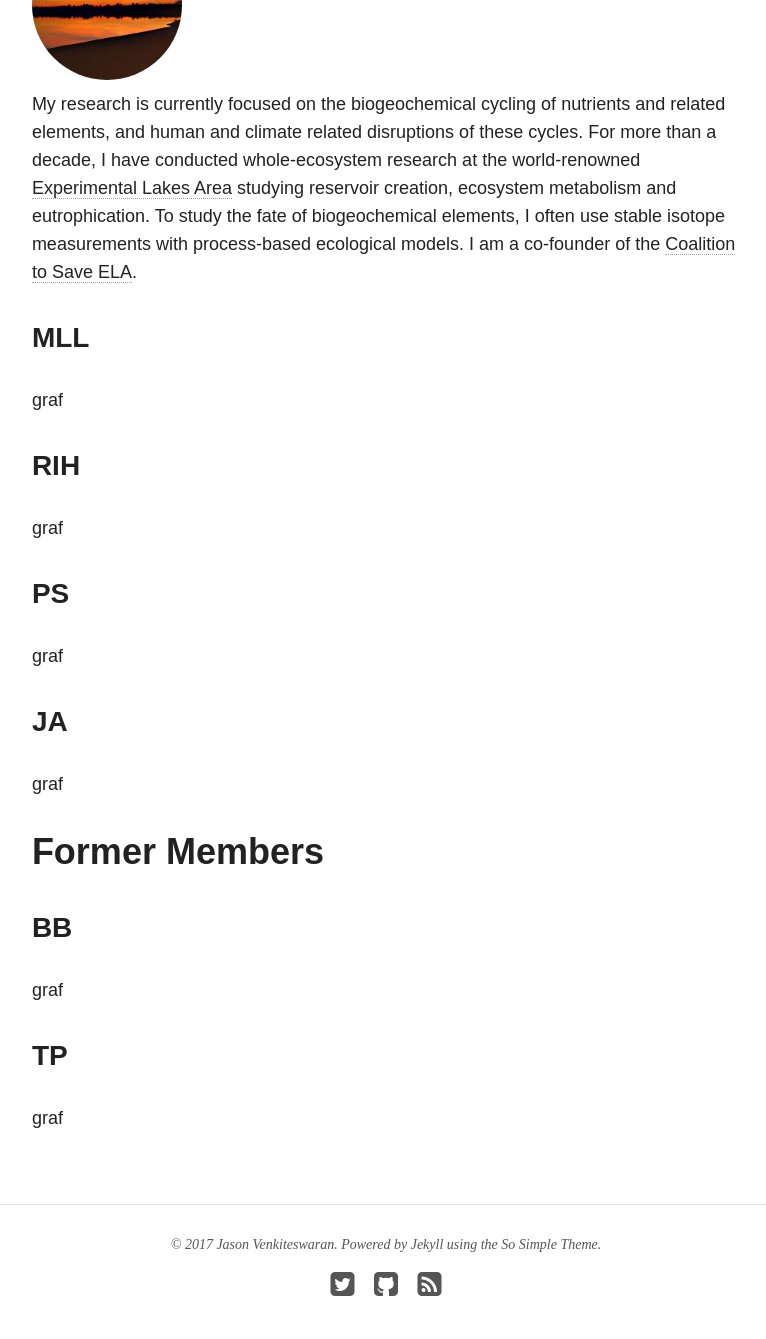
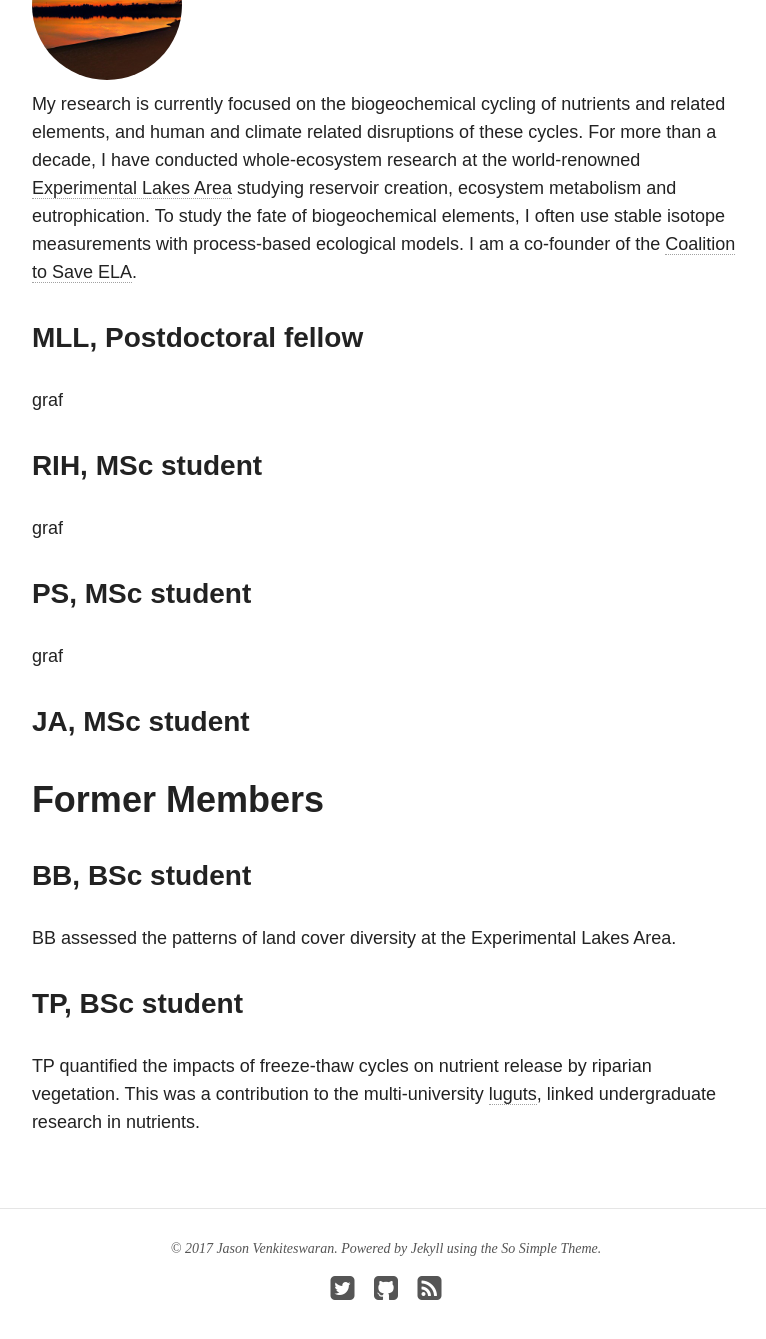
Before and after one commit to jjvenky/jjvenky.github.io, a Jekyll site: the page built from people/index.md, in a window 1280 px wide and 1400 px high, scrolled down 819 px. Shown: the top 1339 px of the window, without its empty margins (254-1020 px from the left). Built offline with Jekyll 4.4.1, drawn with Linux system fonts in a browser that asks for light colours; nearby versions of some CDN libraries.

Commit message:
More content for people

```diff
--- a/people/index.md
+++ b/people/index.md
@@ -11,28 +11,27 @@ permalink: /people/
 <img src="../images/bio-photo.jpg" class="bio-photo">
 My research is currently focused on the biogeochemical cycling of nutrients and related elements, and human and climate related disruptions of these cycles. For more than a decade,  I have conducted whole-ecosystem research at the world-renowned <a href="https://www.wlu.ca/academics/faculties/faculty-of-arts/faculty-profiles/jason-venkiteswaran/index.html#https://www.iisd.org/ela/">Experimental Lakes Area</a> studying reservoir creation, ecosystem metabolism and eutrophication. To study the fate of biogeochemical elements, I often use stable isotope measurements with process-based ecological models. I am a co-founder of the <a href="https://saveela.org">Coalition to Save ELA</a>.
 
-<h3> MLL </h3>
+<h3> MLL, Postdoctoral fellow </h3>
 
 graf
 
-<h3> RIH </h3>
+<h3> RIH, MSc student </h3>
 
 graf
 
-<h3> PS </h3>
+<h3> PS, MSc student </h3>
 
 graf
 
-<h3> JA </h3>
+<h3> JA, MSc student </h3>
 
-graf
 
 <h1> Former Members </h1>
 
-<h3> BB </h3>
+<h3> BB, BSc student </h3>
 
-graf
+BB assessed the patterns of land cover diversity at the Experimental Lakes Area.
 
-<h3> TP </h3>
+<h3> TP, BSc student </h3>
 
-graf
+TP quantified the impacts of freeze-thaw cycles on nutrient release by riparian vegetation. This was a contribution to the multi-university <a href="https://biogeochem.github.io/lugnuts/">luguts</a>, linked undergraduate research in nutrients.
```
